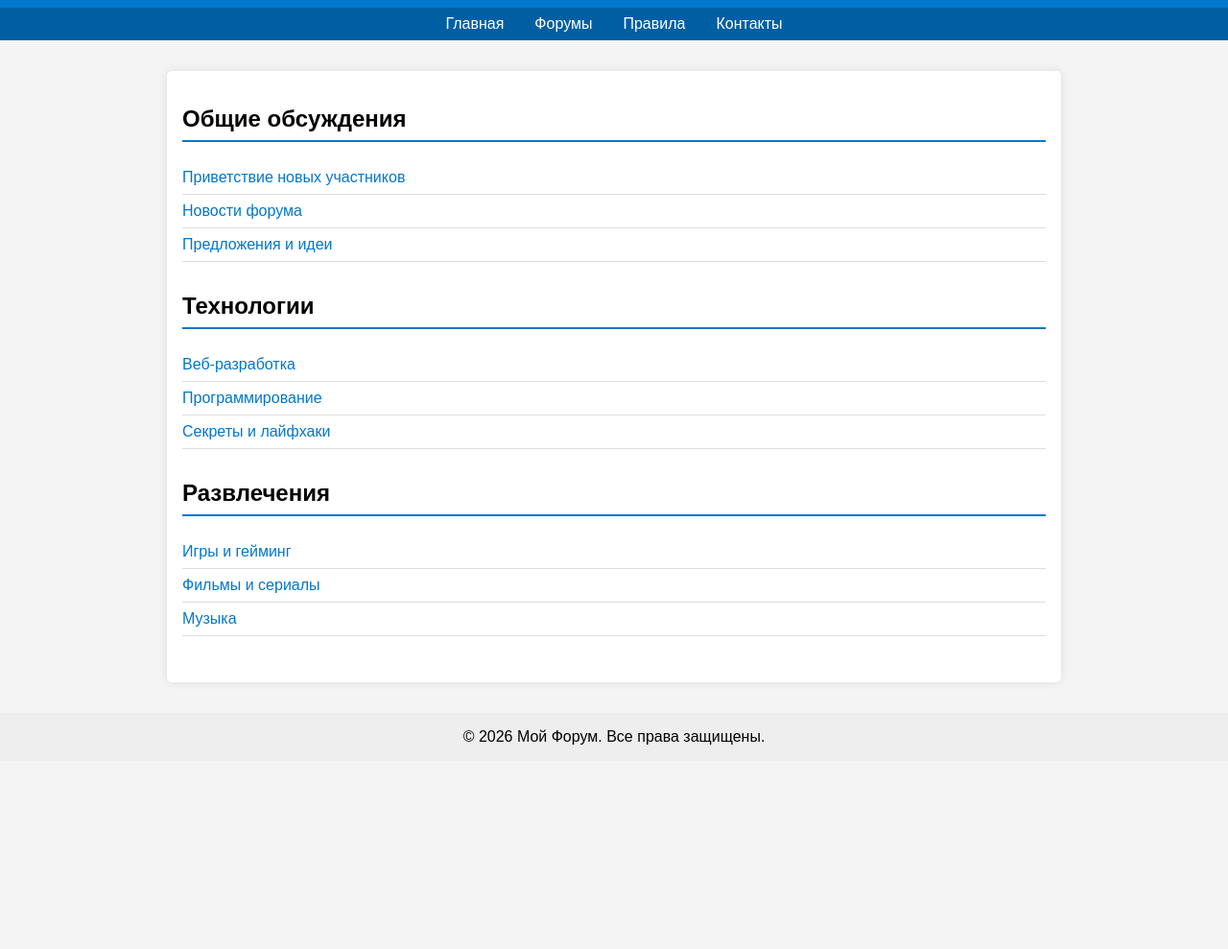
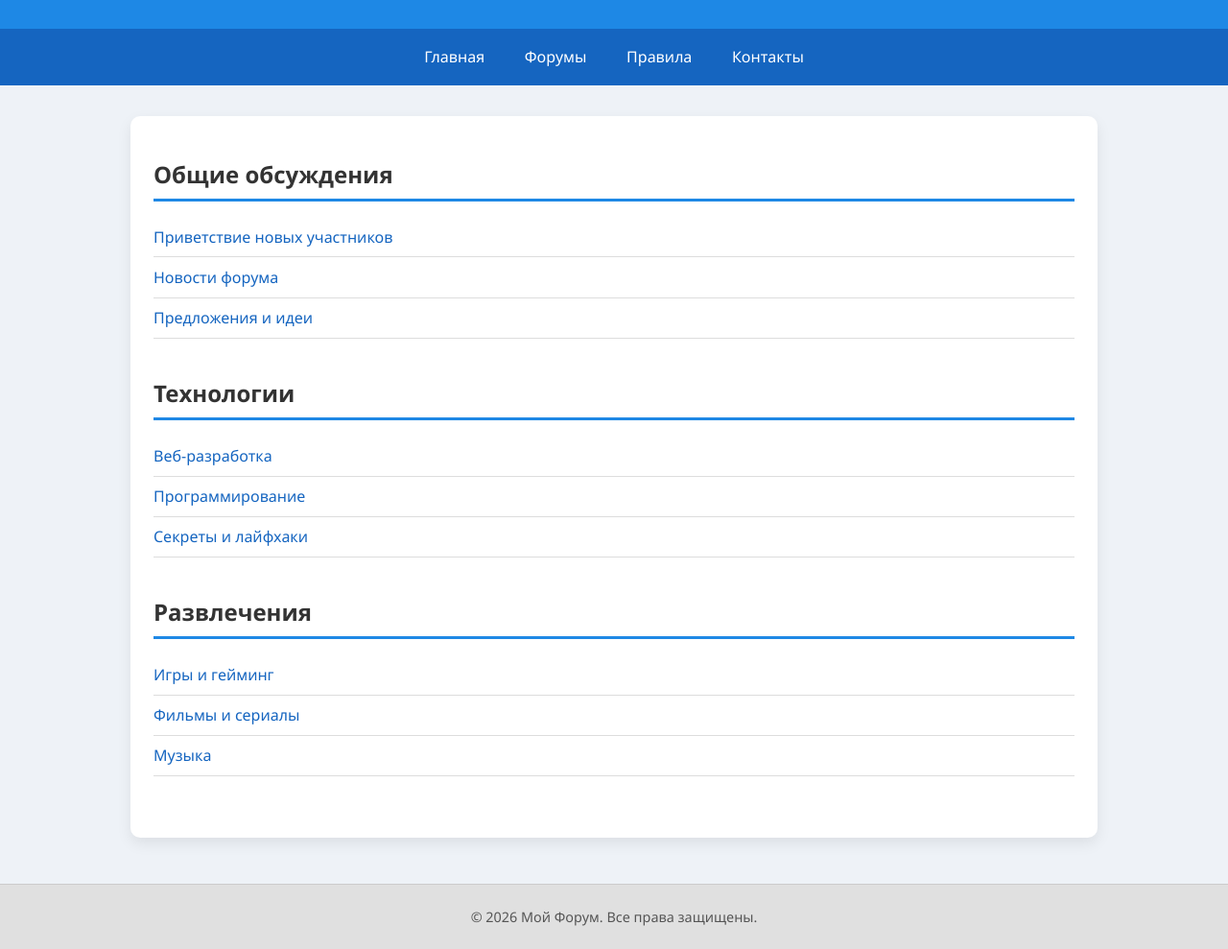
Before and after one commit to Webraxion/Web, a plain HTML site: page index.html in a window 1280 px wide. Shown: the part 104-1093 px from the top of the page at 96% size. Before the commit the page ends 897 px from the top, so only its background shows below. Drawn offline with Linux system fonts and the light colour scheme.

Commit message:
Update styles.css

```diff
--- a/css/styles.css
+++ b/css/styles.css
@@ -1,64 +1,80 @@
 body {
-  font-family: Arial, sans-serif;
+  font-family: 'Segoe UI', Tahoma, Geneva, Verdana, sans-serif;
   margin: 0;
-  background: #f4f4f4;
+  background: #eef2f7;
+  color: #333;
 }
 
 header {
-  background: #0077cc;
+  background: #1e88e5;
   color: white;
-  padding: 1rem;
+  padding: 1.5rem 1rem;
   text-align: center;
+  box-shadow: 0 4px 6px rgba(0,0,0,0.1);
 }
 
 nav {
-  background: #005fa3;
+  background: #1565c0;
   display: flex;
   justify-content: center;
-  padding: 0.5rem;
+  flex-wrap: wrap;
+  padding: 0.75rem 0;
+  gap: 1rem;
 }
 
 nav a {
   color: white;
   text-decoration: none;
-  margin: 0 1rem;
+  padding: 0.4rem 0.8rem;
+  border-radius: 4px;
+  transition: background 0.3s, transform 0.2s;
 }
 
 nav a:hover {
-  text-decoration: underline;
+  background: rgba(255,255,255,0.2);
+  transform: scale(1.05);
 }
 
 main {
-  max-width: 900px;
+  max-width: 960px;
   margin: 2rem auto;
-  padding: 1rem;
+  padding: 1.5rem;
   background: white;
-  border-radius: 5px;
-  box-shadow: 0 0 10px rgba(0,0,0,0.1);
+  border-radius: 10px;
+  box-shadow: 0 6px 15px rgba(0,0,0,0.08);
 }
 
 .forum-section {
-  margin-bottom: 2rem;
+  margin-bottom: 2.5rem;
 }
 
 .forum-section h2 {
-  border-bottom: 2px solid #0077cc;
-  padding-bottom: 0.5rem;
+  border-bottom: 3px solid #1e88e5;
+  padding-bottom: 0.6rem;
+  margin-bottom: 1rem;
+  font-size: 1.5rem;
 }
 
 .topic-list {
   list-style: none;
   padding: 0;
+  margin: 0;
 }
 
 .topic-list li {
-  padding: 0.5rem 0;
+  padding: 0.6rem 0;
   border-bottom: 1px solid #ddd;
+  transition: background 0.2s;
+}
+
+.topic-list li:hover {
+  background: #f0f4f8;
 }
 
 .topic-list li a {
   text-decoration: none;
-  color: #0077cc;
+  color: #1565c0;
+  font-weight: 500;
 }
 
 .topic-list li a:hover {
@@ -67,7 +83,10 @@ main {
 
 footer {
   text-align: center;
-  padding: 1rem;
-  background: #eee;
-  margin-top: 2rem;
+  padding: 1.5rem;
+  background: #e0e0e0;
+  margin-top: 3rem;
+  border-top: 1px solid #ccc;
+  font-size: 0.9rem;
+  color: #555;
 }
```
